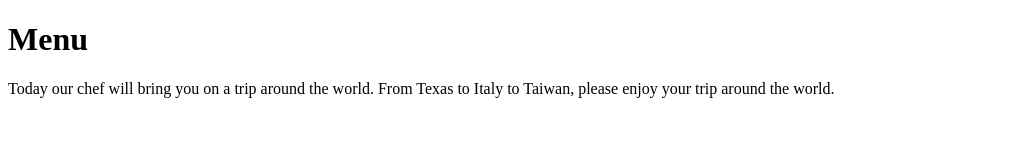
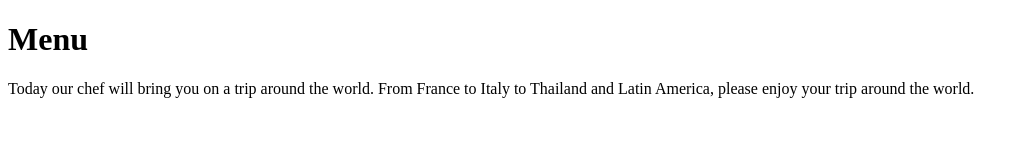
Before and after one commit to caraclarke/menu-app-front, a plain HTML site: page index.html in a window 1280 px wide. Shown: the whole page, without its empty margins (0-1029 px from the left). Drawn offline with Linux system fonts and the light colour scheme.

Commit message:
Updated description of menu countries

```diff
--- a/index.html
+++ b/index.html
@@ -5,10 +5,11 @@
     <link type="text/css" rel="stylesheet" href="style/main_style.css">
   </head>
   <body>
+
     <div class="page-top">
       <h1>Menu</h1>
       <!-- Date here -->
-      <p>Today our chef will bring you on a trip around the world. From Texas to Italy to Taiwan, please enjoy your trip around the world.</p>
+      <p>Today our chef will bring you on a trip around the world. From France to Italy to Thailand and Latin America, please enjoy your trip around the world.</p>
     </div>
     <div ng-view></div>
 
```
